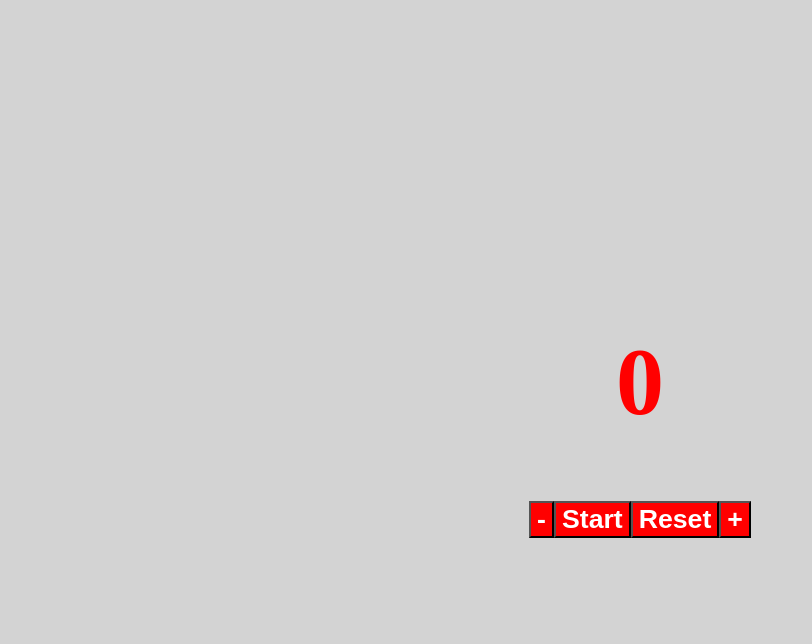
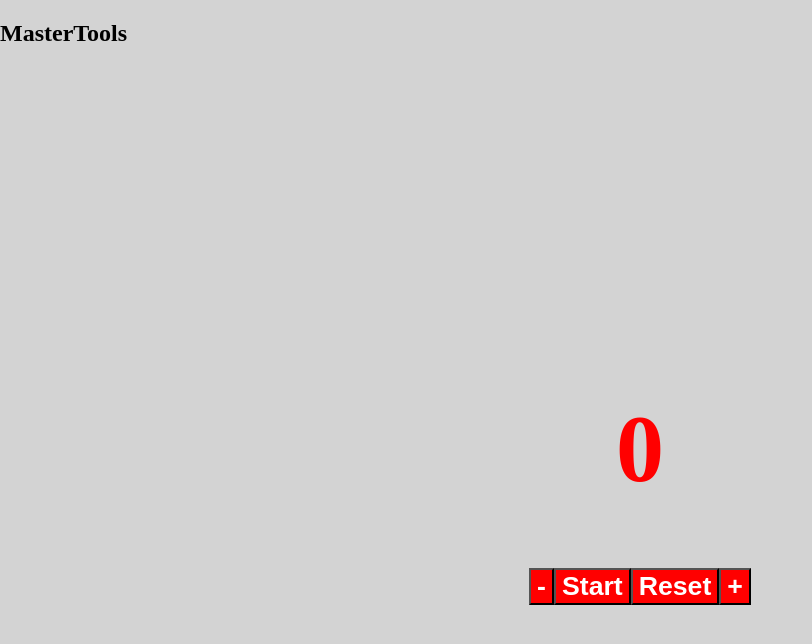
Before and after one commit to mastertech-front-jul19/505-calculadora, a React (Create React App) app: page / in a window 1280 px wide. Shown: the top 644 px of the page, without its empty margins (0-812 px from the left). Built offline with nearby package versions, Linux system fonts and the light colour scheme.

Commit message:
Adicionar Header

```diff
--- a/src/App.js
+++ b/src/App.js
@@ -1,16 +1,19 @@
 import React from 'react';
 import AppStyle from './AppStyle';
+
+import Header from './components/Header/Header';
 import Contador from './components/Contador/Contador';
 
 class App extends React.Component {
-  constructor(props){
+  constructor(props) {
     super(props);
   }
 
   render() {
     return (
       <div style={AppStyle.app}>
-       <Contador/>
+        <Header />
+        <Contador />
       </div>
     );
   }
--- /dev/null
+++ b/src/components/Header/Header.js
@@ -0,0 +1,14 @@
+import React, { Component } from "react";
+import HeaderStyle from "./HeaderStyle";
+
+class Header extends Component {
+    render() {
+        return (
+            <header style={HeaderStyle.app}>
+                <h2>MasterTools</h2>
+            </header>
+        )
+    }
+}
+
+export default Header;
--- /dev/null
+++ b/src/components/Header/HeaderStyle.js
@@ -0,0 +1,7 @@
+const HeaderStyle = {
+    app: {
+
+    }
+}
+
+export default HeaderStyle;
```
